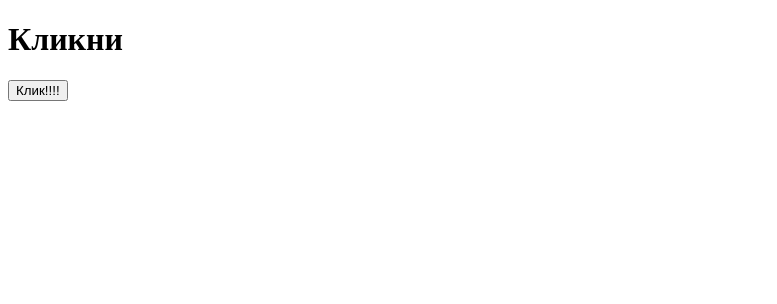
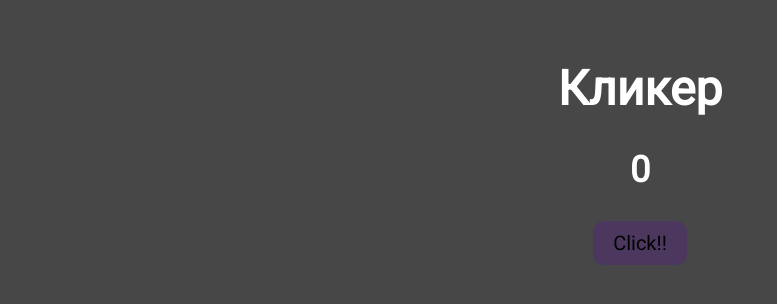
Before and after one commit to lime4512/Cliker-Extension, a browser extension: page src/index.html in a window 1280 px wide. Shown: the whole page, without its empty margins (0-777 px from the left). Drawn offline with Linux system fonts and the light colour scheme.

Commit message:
add counter

```diff
--- a/src/index.html
+++ b/src/index.html
@@ -3,10 +3,22 @@
 	<head>
 		<meta charset="UTF-8" />
 		<meta name="viewport" content="width=device-width, initial-scale=1.0" />
-		<title>C</title>
+		<link rel="stylesheet" href="style.css" />
+		<link rel="preconnect" href="https://fonts.googleapis.com" />
+		<link rel="preconnect" href="https://fonts.gstatic.com" crossorigin />
+		<link
+			href="https://fonts.googleapis.com/css2?family=Roboto&display=swap"
+			rel="stylesheet"
+		/>
+		<title>Кликер</title>
 	</head>
 	<body>
-		<h1>Кликни</h1>
-		<button>Клик!!!!</button>
+		<div class="main-content">
+			<h1 class="title">Кликер</h1>
+			<h2 class="check" id="check">0</h2>
+			<button class="main-btn" id="btn">Click!!</button>
+		</div>
 	</body>
+
+	<script src="script.js"></script>
 </html>
--- /dev/null
+++ b/src/script.js
@@ -0,0 +1,8 @@
+let btn = document.getElementById('btn')
+
+let number = 0
+btn.onclick = function addNumber() {
+	number += 1
+	let element = document.getElementById('check') // Получаем элемент по его id
+	element.innerHTML = number
+}
--- /dev/null
+++ b/src/style.css
@@ -0,0 +1,26 @@
+body {
+	font-family: 'Roboto', sans-serif;
+	font-size: 24px;
+	color: white;
+	background-color: rgb(71, 71, 71);
+}
+
+.main-content {
+	padding: 20px;
+	text-align: center;
+}
+
+.main-btn {
+	padding: 10px 20px;
+	transition: 0.4s;
+	cursor: pointer;
+	font-family: 'Roboto', sans-serif;
+	font-size: 20px;
+	border-radius: 10px;
+	border: none;
+	background-color: rgb(76, 56, 94);
+}
+
+.main-btn:hover {
+	background-color: rgb(107, 61, 146);
+}
```
Also changed, not shown: src/manifest.json.
